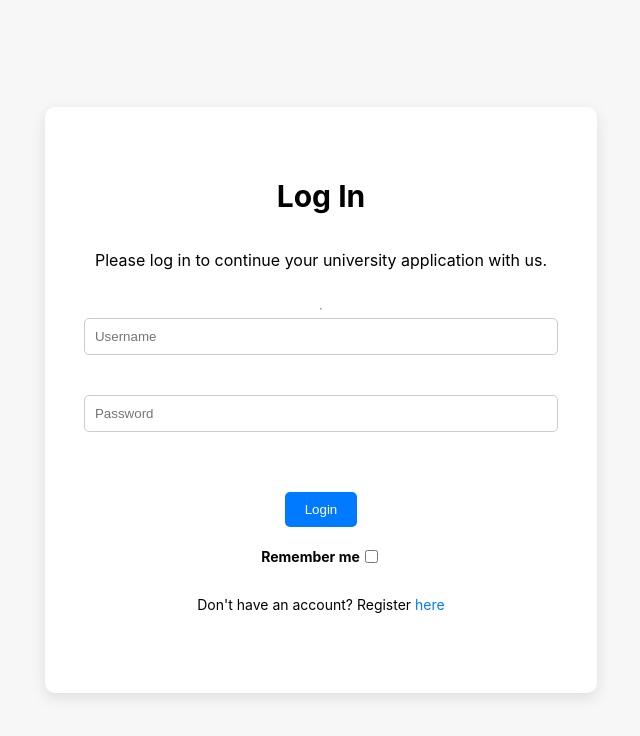
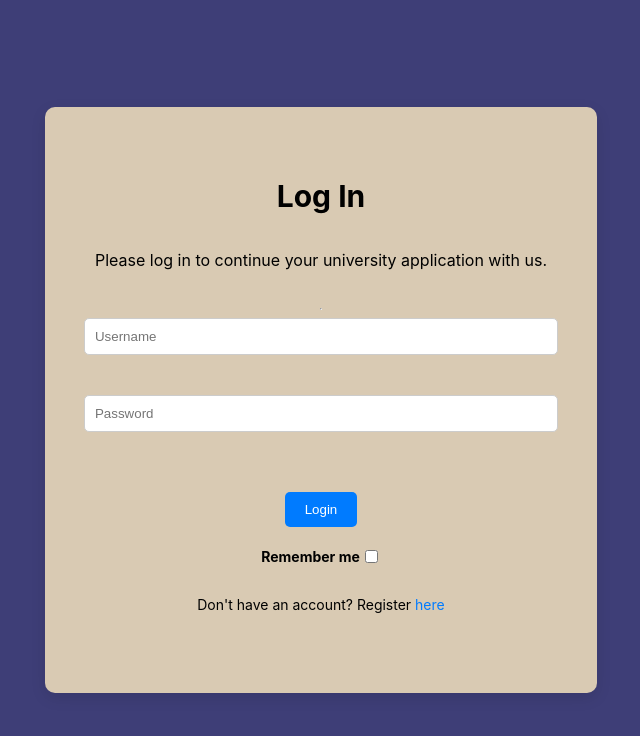
Before and after one commit to smc8501/InternationalInteractiveDashboard, a React (Create React App) app in the folder client/: page / in a window 1280 px wide. Shown: the top 736 px of the page, without its empty margins (319-959 px from the left). Built offline with nearby package versions, Linux system fonts and the light colour scheme.

Commit message:
login update

```diff
--- a/client/src/pages/loginPage/loginForm.css
+++ b/client/src/pages/loginPage/loginForm.css
@@ -4,14 +4,14 @@
     align-items: center;
     justify-content: center;
     height: 100vh;
-    background-color: #f7f7f7;
+    background-color: rgb(62, 62, 119);
   }
 
   form {
     display: flex;
     flex-direction: column;
     align-items: center;
-    background-color: white;
+    background-color: rgb(217, 202, 179);
     padding: 50px;
     border-radius: 10px;
     box-shadow: 0px 5px 15px rgba(0, 0, 0, 0.1);
```
